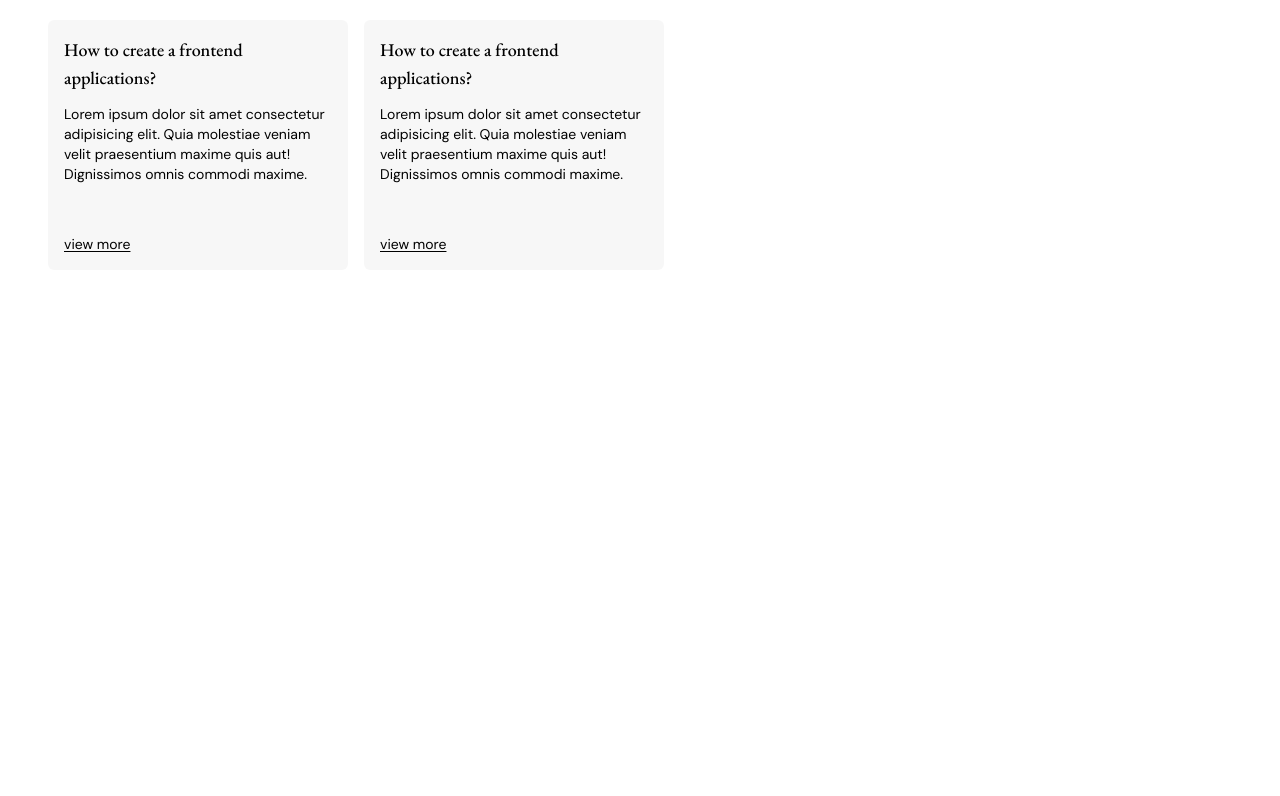
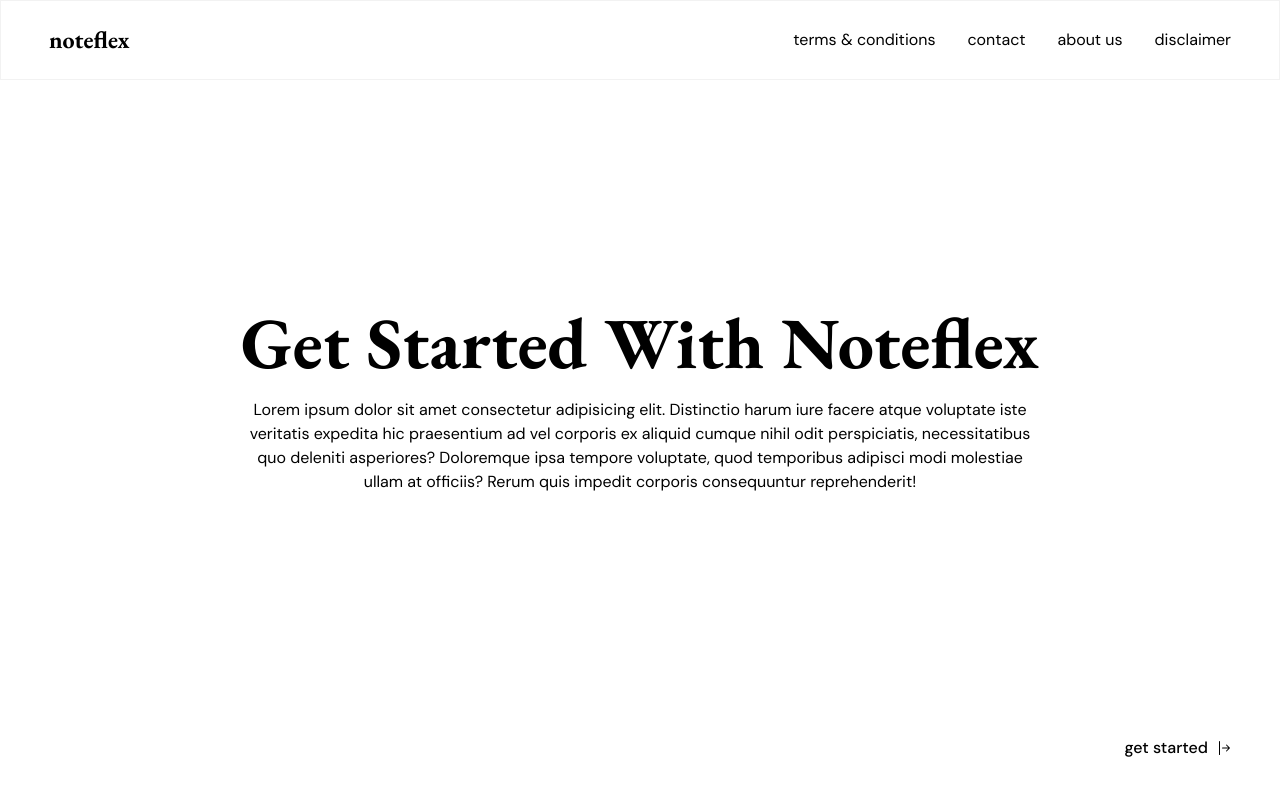
Before and after one commit to faizanalibaig/noteflex, a React (Vite) app in the folder client/: page / in a window 1280 px wide. Shown: the top 796 px of the page. Built offline with nearby package versions, Linux system fonts and the light colour scheme.

Commit message:
Home layout setup

```diff
--- /dev/null
+++ b/client/src/layouts/HomeLayout.jsx
@@ -0,0 +1,15 @@
+import { Outlet } from 'react-router';
+import DashboardHeader from '../components/Dashboard/Dashboard-Header';
+import HomeHeader from '../components/Home/Home-Header';
+import GetStarted from '../components/Home/Get-Started';
+
+function HomeLayout() {
+  return (
+    <>
+      <HomeHeader />
+      <GetStarted />
+    </>
+  );
+}
+
+export default HomeLayout;
--- a/client/src/routes/notes.jsx
+++ b/client/src/routes/notes.jsx
@@ -3,11 +3,13 @@ import { Routes, Route } from 'react-router';
 import CreateNote from '../components/Dashboard/Notes/CreateNote';
 import Dashboard from '../components/Dashboard/Dashboard';
 import DashboardLayout from '../layouts/DashboardLayout';
+import GetStarted from '../components/Home/Get-Started';
+import HomeLayout from '../layouts/HomeLayout';
 
 function NoteRoutes() {
   return (
     <Routes>
-      <Route path='/' element={<Dashboard />} />
+      <Route path='/' element={<HomeLayout />} />
       <Route path='dashboard' element={<DashboardLayout />}>
         <Route index element={<Dashboard />} />
         <Route path='create-note' element={<CreateNote />} />
```
